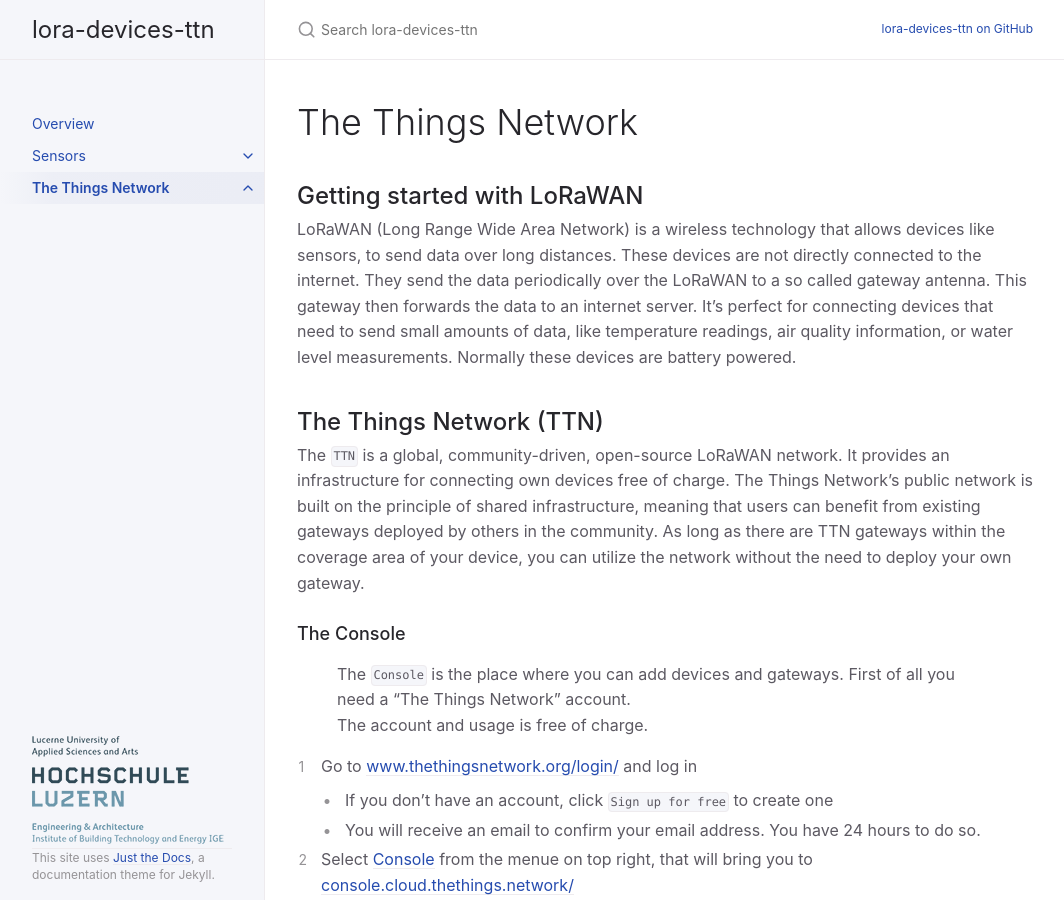
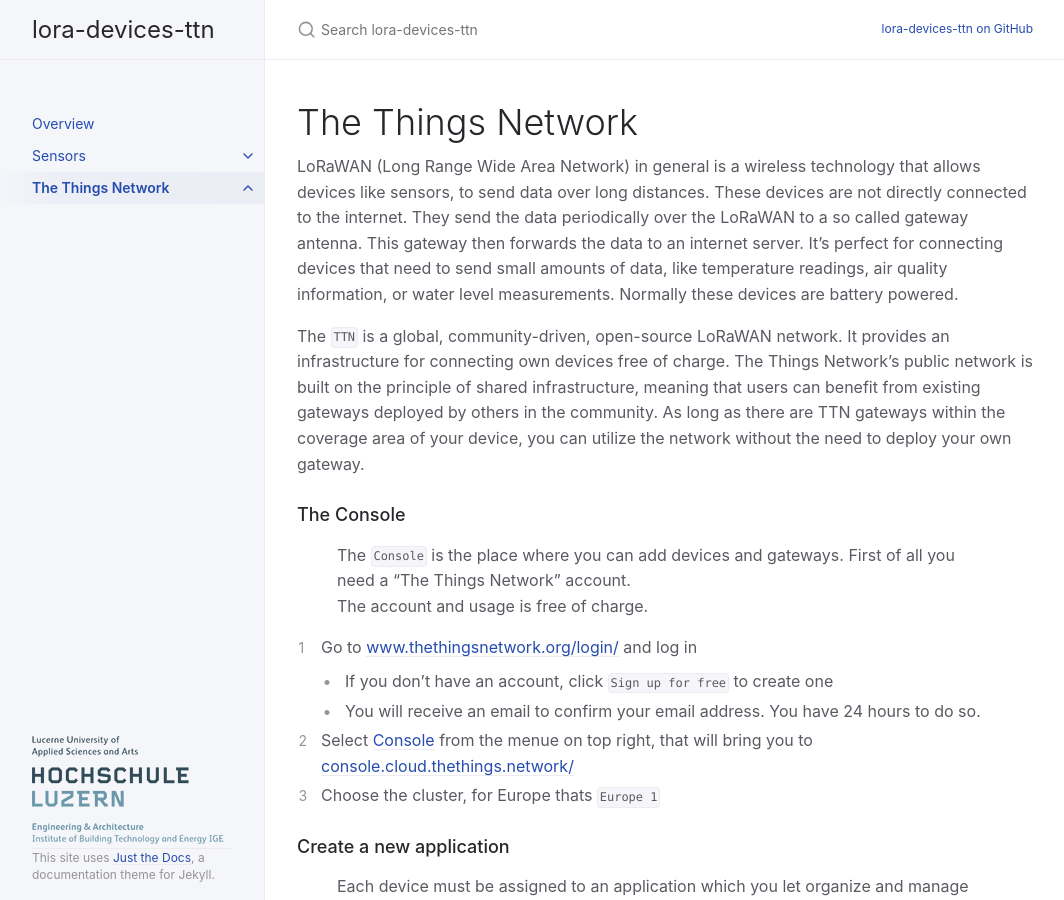
Before and after one commit to hslu-ige-laes/lora-devices-ttn, a Jekyll site: the page built from docs/ttn.md, in a window 1280 px wide and 900 px high. Shown: the whole window, without its empty margins (107-1171 px from the left). Built offline with Jekyll 4.4.1, drawn with Linux system fonts in a browser that asks for light colours.

Commit message:
Update ttn.md

```diff
--- a/docs/ttn.md
+++ b/docs/ttn.md
@@ -7,12 +7,10 @@ permalink: /docs/ttn
 ---
 
 # The Things Network
-## Getting started with LoRaWAN
-LoRaWAN (Long Range Wide Area Network) is a wireless technology that allows devices like sensors, to send data over long distances.
+LoRaWAN (Long Range Wide Area Network) in general is a wireless technology that allows devices like sensors, to send data over long distances.
 These devices are not directly connected to the internet. They send the data periodically over the LoRaWAN to a so called gateway antenna. This gateway then forwards the data to an internet server.
 It's perfect for connecting devices that need to send small amounts of data, like temperature readings, air quality information, or water level measurements. Normally these devices are battery powered.
 
-## The Things Network (TTN)
 The `TTN` is a global, community-driven, open-source LoRaWAN network. It provides an infrastructure for connecting own devices free of charge.
 The Things Network's public network is built on the principle of shared infrastructure, meaning that users can benefit from existing gateways deployed by others in the community.
 As long as there are TTN gateways within the coverage area of your device, you can utilize the network without the need to deploy your own gateway.
```
